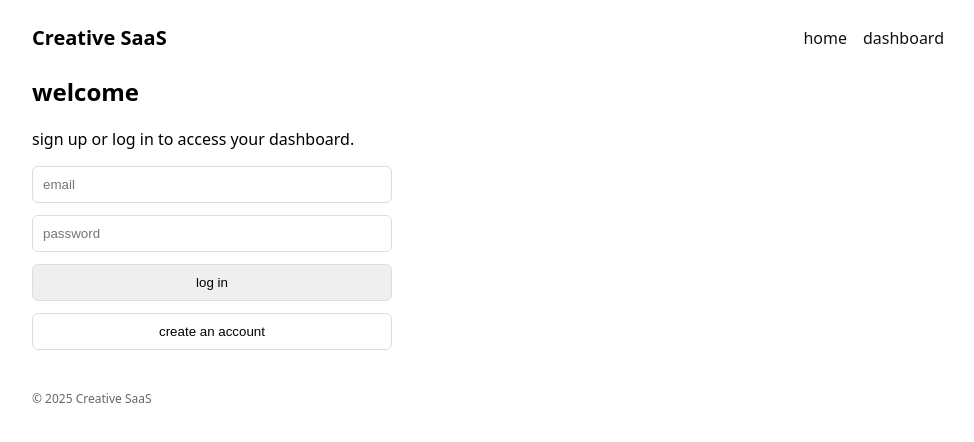
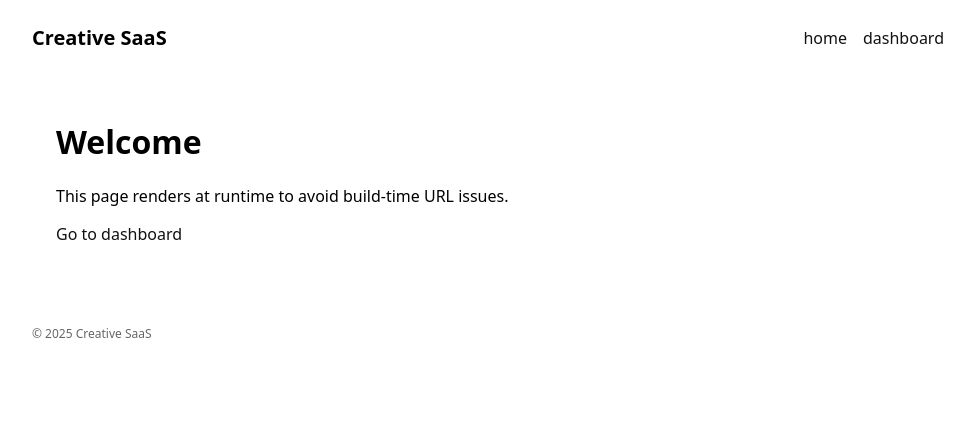
Before and after one commit to leon528hz/creative-saas-clean, a Next.js app: page / in a window 1280 px wide. Shown: the top 442 px of the page, without its empty margins (152-1126 px from the left). Built offline with nearby package versions, Linux system fonts and the light colour scheme; no server answers.

Commit message:
Update page.tsx

```diff
--- a/app/page.tsx
+++ b/app/page.tsx
@@ -1,44 +1,17 @@
-"use client";
-import { useState } from "react";
-import { createClient } from "@/lib/supabaseClient";
-import { useRouter } from "next/navigation";
+// app/page.tsx
+export const dynamic = "force-dynamic"; // stop build‑time prerender for "/"
 
-export default function Home() {
-  const [email, setEmail] = useState("");
-  const [password, setPassword] = useState("");
-  const [mode, setMode] = useState<"login"|"signup">("login");
-  const [msg, setMsg] = useState<string>("");
-  const router = useRouter();
-  const supabase = createClient();
+import Link from "next/link";
 
-  const submit = async (e: React.FormEvent) => {
-    e.preventDefault();
-    setMsg("");
-    if (mode === "signup") {
-      const { error } = await supabase.auth.signUp({ email, password });
-      if (error) return setMsg(error.message);
-      setMsg("check your email to confirm your account, then log in.");
-      setMode("login");
-      return;
-    }
-    const { error } = await supabase.auth.signInWithPassword({ email, password });
-    if (error) return setMsg(error.message);
-    router.push("/dashboard");
-  };
+export default function HomePage() {
+  return (
+    <main style={{ padding: 24 }}>
+      <h1>Welcome</h1>
+      <p>This page renders at runtime to avoid build-time URL issues.</p>
 
-  return (
-    <main>
-      <h2>welcome</h2>
-      <p>sign up or log in to access your dashboard.</p>
-      <form onSubmit={submit} style={{display:"grid", gap:12, maxWidth:360}}>
-        <input type="email" placeholder="email" value={email} onChange={e=>setEmail(e.target.value)} required />
-        <input type="password" placeholder="password" value={password} onChange={e=>setPassword(e.target.value)} required />
-        <button type="submit">{mode==="login"?"log in":"sign up"}</button>
-        <button type="button" onClick={()=>setMode(mode==="login"?"signup":"login")} style={{background:"transparent", border:"1px solid #ddd"}}>
-          {mode==="login"?"create an account":"have an account? log in"}
-        </button>
-      </form>
-      {msg && <p style={{color:"#555", marginTop:12}}>{msg}</p>}
+      <p>
+        <Link href="/dashboard">Go to dashboard</Link>
+      </p>
     </main>
   );
 }
```
